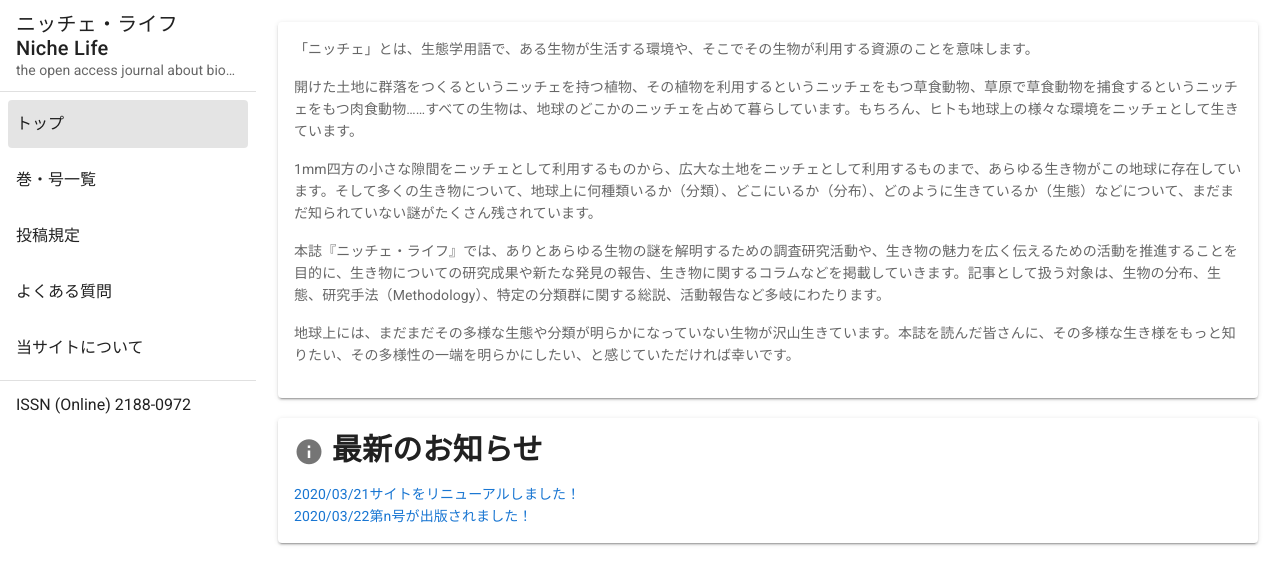
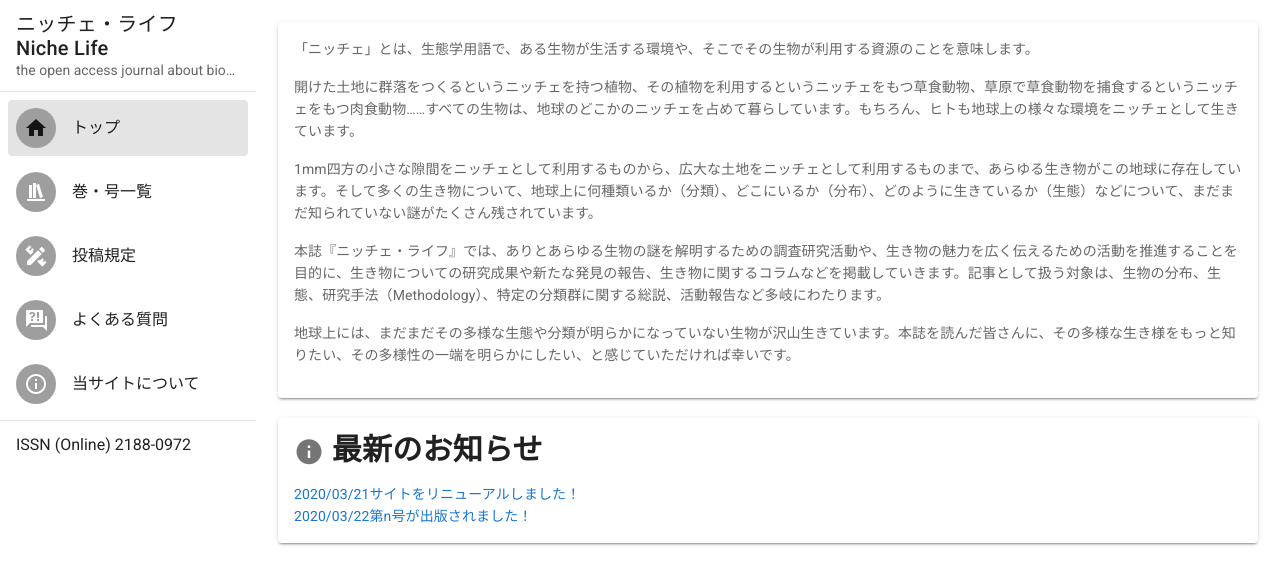
Before and after one commit to niche-life/life, a Nuxt app: page / in a window 1280 px wide. Shown: the top 584 px of the page. Built offline with nearby package versions, Linux system fonts and the light colour scheme.

Commit message:
feat: サイドバーデザイン改修

```diff
--- a/components/SideNavigation.vue
+++ b/components/SideNavigation.vue
@@ -1,4 +1,5 @@
 <template>
+  <div class="SideNavigation">
     <v-navigation-drawer app absolute permanent floating>
       <v-list-item>
         <v-list-item-content>
@@ -16,8 +17,15 @@
 
       <v-list nav>
         <v-list-item v-for="item in links" :key="item.title" :to="item.to" link>
+          <v-list-item-avatar>
+            <v-avatar color="grey">
+              <v-icon dark v-text="item.icon"></v-icon>
+            </v-avatar>
+          </v-list-item-avatar>
           <v-list-item-content>
-          <v-list-item-title>{{ item.title }}</v-list-item-title>
+            <v-list-item-title>
+              {{ item.title }}
+            </v-list-item-title>
           </v-list-item-content>
         </v-list-item>
       </v-list>
@@ -28,6 +36,7 @@
         ISSN (Online) 2188-0972
       </v-list-item>
     </v-navigation-drawer>
+  </div>
 </template>
 
 <script>
@@ -39,9 +48,4 @@ export default {
 };
 </script>
 
-<style lang="scss">
-.SideNavigation {
-  position: -webkit-sticky;
-  position: sticky;
-}
-</style>
+<style lang="scss"></style>
--- a/layouts/default.vue
+++ b/layouts/default.vue
@@ -29,11 +29,19 @@ export default {
       loading: true,
       title: "ニッチェライフ - Niche Life",
       links: [
-        { title: "トップ", to: "/" },
-        { title: "巻・号一覧", to: "/series" },
-        { title: "投稿規定", to: "/rules", icon: "" },
-        { title: "よくある質問", to: "/faq", icon: "" },
-        { title: "当サイトについて", to: "/about", icon: "" }
+        { title: "トップ", to: "/", icon: "mdi-home" },
+        { title: "巻・号一覧", to: "/series", icon: "mdi-bookshelf" },
+        { title: "投稿規定", to: "/rules", icon: "mdi-pencil-ruler" },
+        {
+          title: "よくある質問",
+          to: "/faq",
+          icon: "mdi-frequently-asked-questions"
+        },
+        {
+          title: "当サイトについて",
+          to: "/about",
+          icon: "mdi-information-outline"
+        }
       ]
     };
   },
```
Lines whose indentation alone changed are shown as unchanged.
